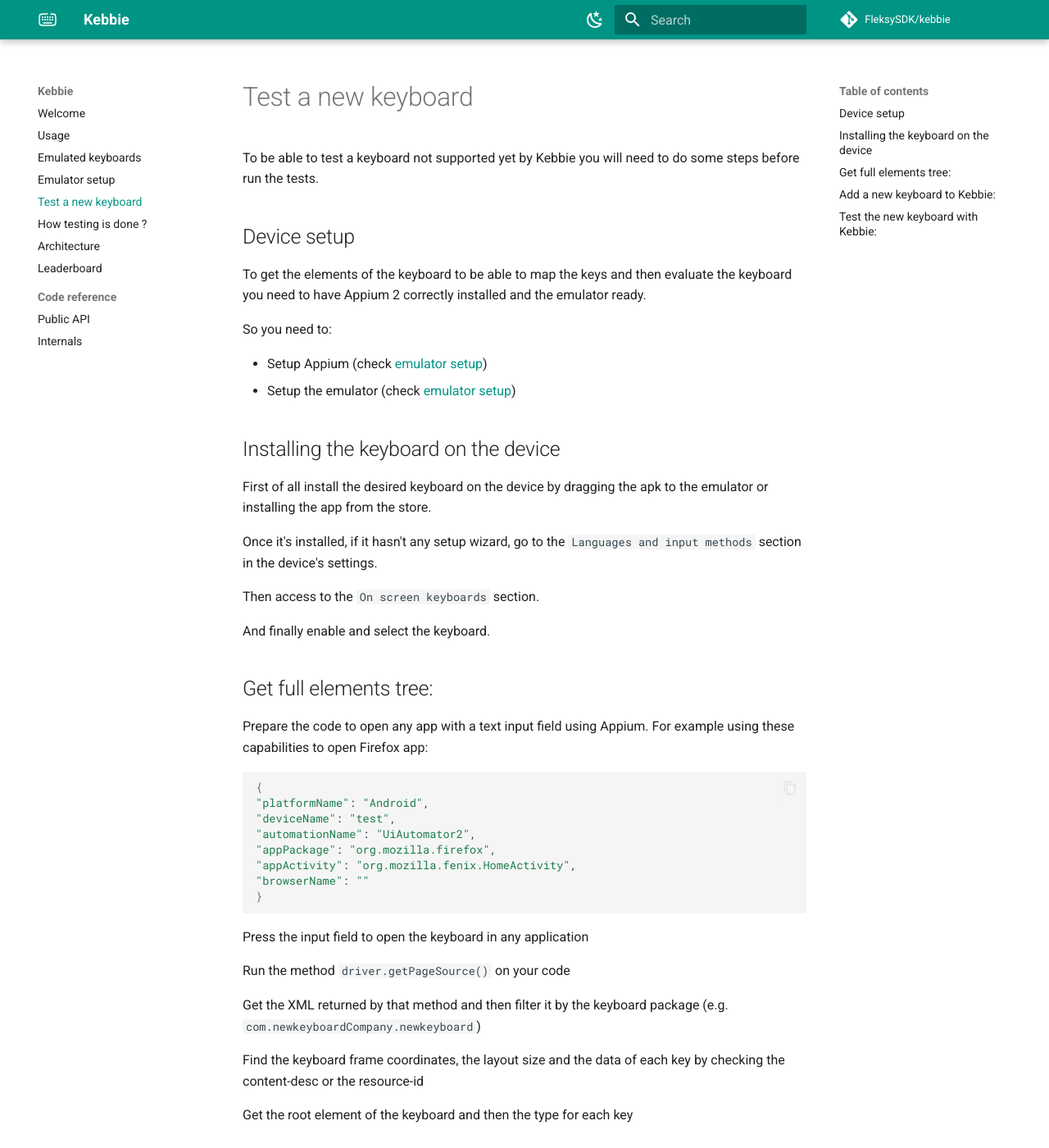
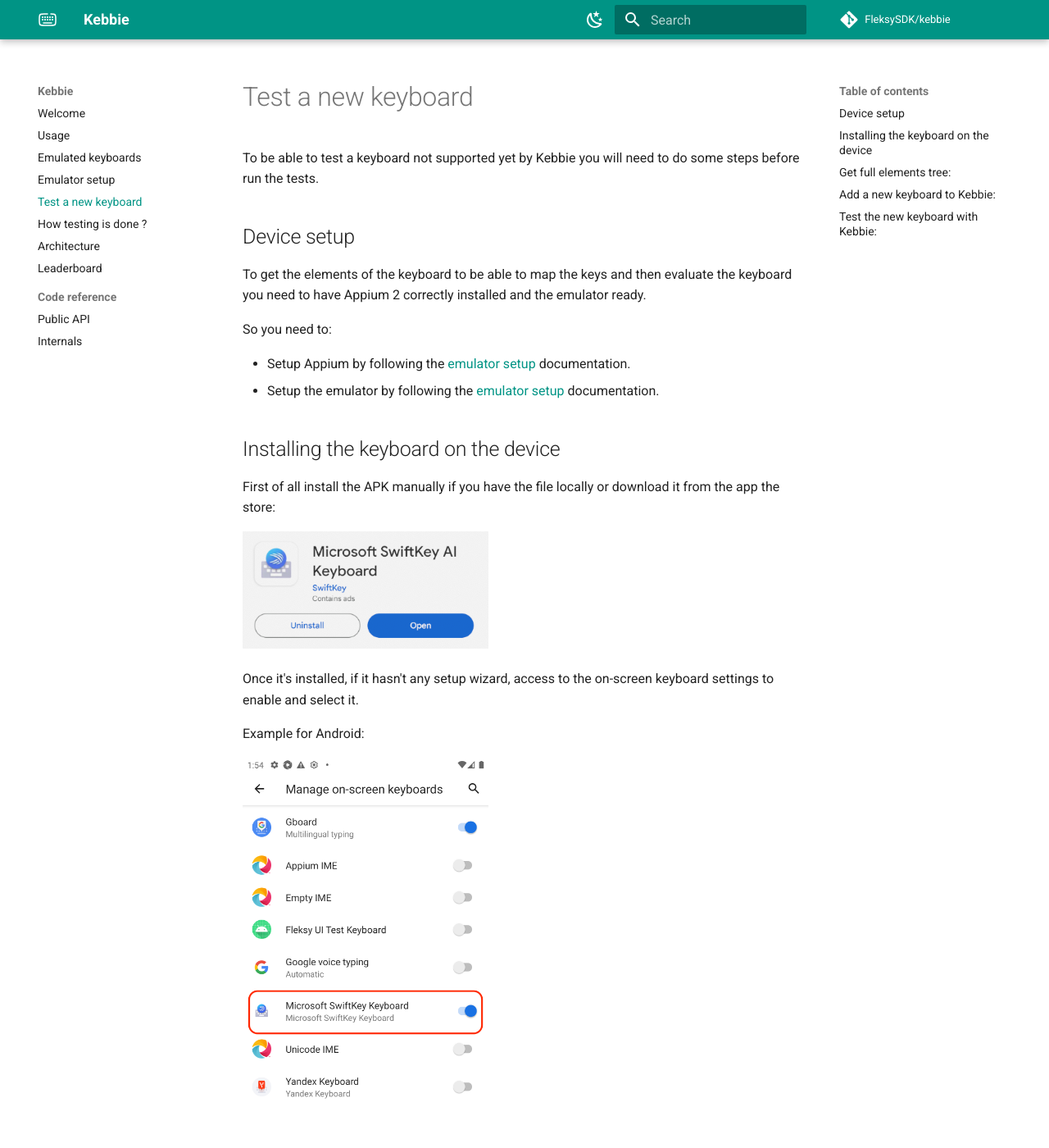
Before and after one commit to FleksySDK/kebbie, an MkDocs documentation site: the page built from docs/test_a_new_keyboard.md, in a window 1280 px wide and 1400 px high. Shown: the whole window at 82% size. Built offline with MkDocs 1.6.1 and Material for MkDocs 9.7.7, drawn with Linux system fonts in a browser that asks for light colours; comment, search, counter and statistics services are not loaded; the version menu is left out; some of the changed text lies outside the part shown.

Commit message:
add screenshots and more links

```diff
--- a/docs/test_a_new_keyboard.md
+++ b/docs/test_a_new_keyboard.md
@@ -9,21 +9,29 @@
 
 So you need to:
 
-
-* Setup Appium (check [emulator setup](emu_setup.md))
-* Setup the emulator (check [emulator setup](emu_setup.md#))
+* Setup Appium by following the [emulator setup](emu_setup.md) documentation.
+* Setup the emulator by following the [emulator setup](emu_setup.md) documentation.
 
 
 ## Installing the keyboard on the device
-First of all install the desired keyboard on the device by dragging the apk to the emulator or installing the app
-from the store.
+First of all install the APK manually if you have the file locally or download it from the app the store:
 
-Once it's installed, if it hasn't any setup wizard, go to the `Languages and input methods` section in the
-device's settings.
+![](assets/swiftkey_setup_1.png){ width="300" }
 
-Then access to the `On screen keyboards` section.
+Once it's installed, if it hasn't any setup wizard, access to the on-screen keyboard settings to enable and select it.
 
-And finally enable and select the keyboard.
+Example for Android:
+
+![](assets/keyboard_setup_android.png){ width="300" }
+
+Example for iOS:
+
+![](assets/keyboard_setup_ios_1.png){ width="300" }
+
+!!! warning
+    On iOS keyboards you will need to allow the full access permission.
+
+    ![](assets/keyboard_setup_ios_2.png){ width="300" }
 
 
 ## Get full elements tree:
```
Also changed, not shown: other parts of docs/test_a_new_keyboard.md (+3 -0 lines), docs/assets/keyboard_setup_android.png (added), docs/assets/keyboard_setup_ios_1.png (added), docs/assets/keyboard_setup_ios_2.png (added).
